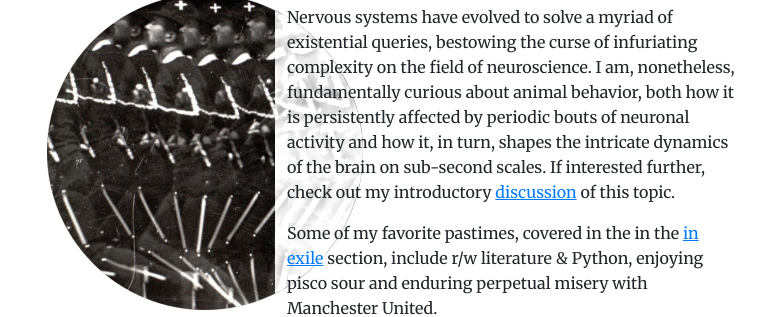
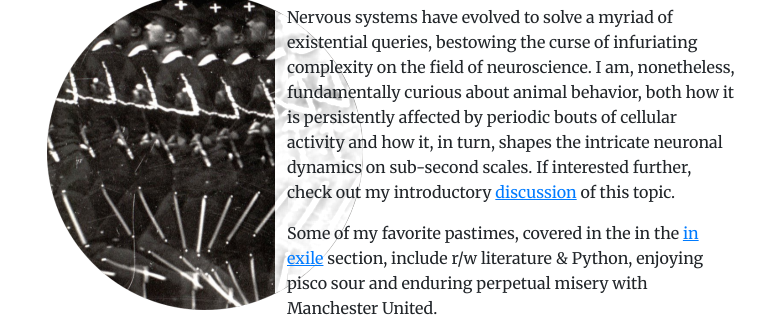
Before and after one commit to bartulem/bartulem.github.io, a Jekyll site: the page built from index.html, in a window 1280 px wide. Shown: the part 442-759 px from the top of the page, without its empty margins (248-1031 px from the left). Built offline with Jekyll 4.4.1, drawn with Linux system fonts in a browser that asks for light colours; comment, search, counter and statistics services are not loaded.

Commit message:
Update index.html

```diff
--- a/index.html
+++ b/index.html
@@ -14,7 +14,7 @@
 
 	<p>In my graduate work, I used a combination of electrophysiology, optogenetics and computational methods to study how associative cortices encode body posture in freely moving rats. A part of this project was <a style= "text-decoration: underline" target="_blank" href="https://science.sciencemag.org/content/362/6414/584.editor-summary">published</a> in <i>Science</i> magazine in November 2018. If curious about this study, you can consult <a style= "text-decoration: underline" target="_blank" href="https://norwegianscitechnews.com/2018/11/scientists-record-posture-coding-neurons-in-the-cortex/">this</a> press release or read my popsci <a style= "text-decoration: underline" target="_blank" href="https://www.whitlocklab.org/striking-a-pose-in-the-cortex">rendition</a> of the story.</p>
 
-	<p>Nervous systems have evolved to solve a myriad of existential queries, bestowing the curse of infuriating complexity on the field of neuroscience. I am, nonetheless, fundamentally curious about animal behavior, both how it is persistently affected by periodic bouts of neuronal activity and how it, in turn, shapes the intricate dynamics of the brain on sub-second scales. If interested further, check out my introductory <a style= "text-decoration: underline" href="https://bartulem.github.io/inexile/2020/02/15/comp-neuroethology">discussion</a> of this topic.</p>
+	<p>Nervous systems have evolved to solve a myriad of existential queries, bestowing the curse of infuriating complexity on the field of neuroscience. I am, nonetheless, fundamentally curious about animal behavior, both how it is persistently affected by periodic bouts of cellular activity and how it, in turn, shapes the intricate neuronal dynamics on sub-second scales. If interested further, check out my introductory <a style= "text-decoration: underline" href="https://bartulem.github.io/inexile/2020/02/15/comp-neuroethology">discussion</a> of this topic.</p>
 
 	<p>Some of my favorite pastimes, covered in the in the <a style= "text-decoration: underline" href="https://bartulem.github.io/inexile/">in exile</a> section, include r/w literature & Python, enjoying pisco sour and enduring perpetual misery with Manchester United.</p>
 	</div>
```
